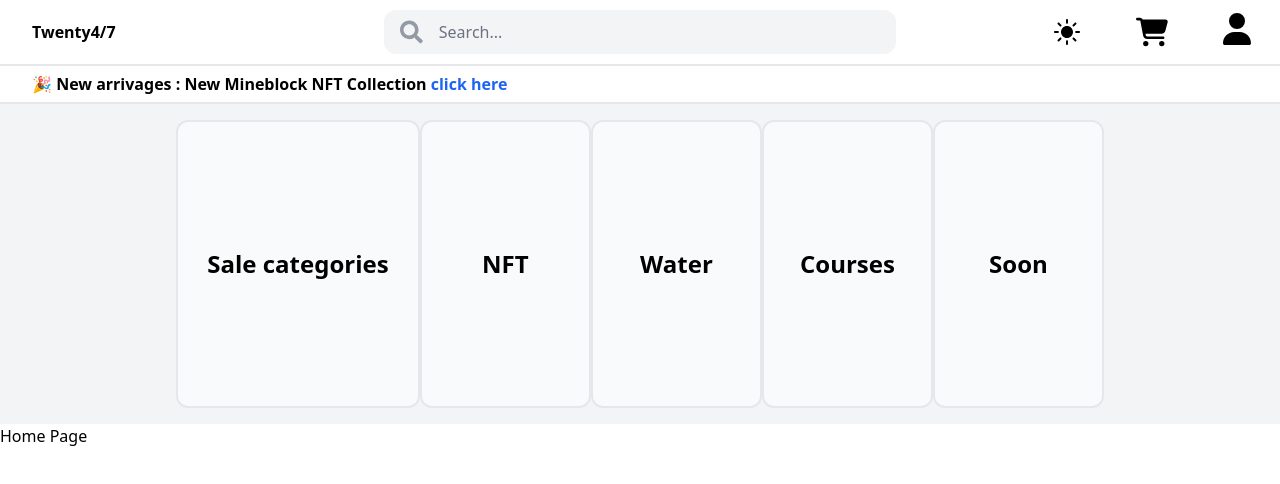
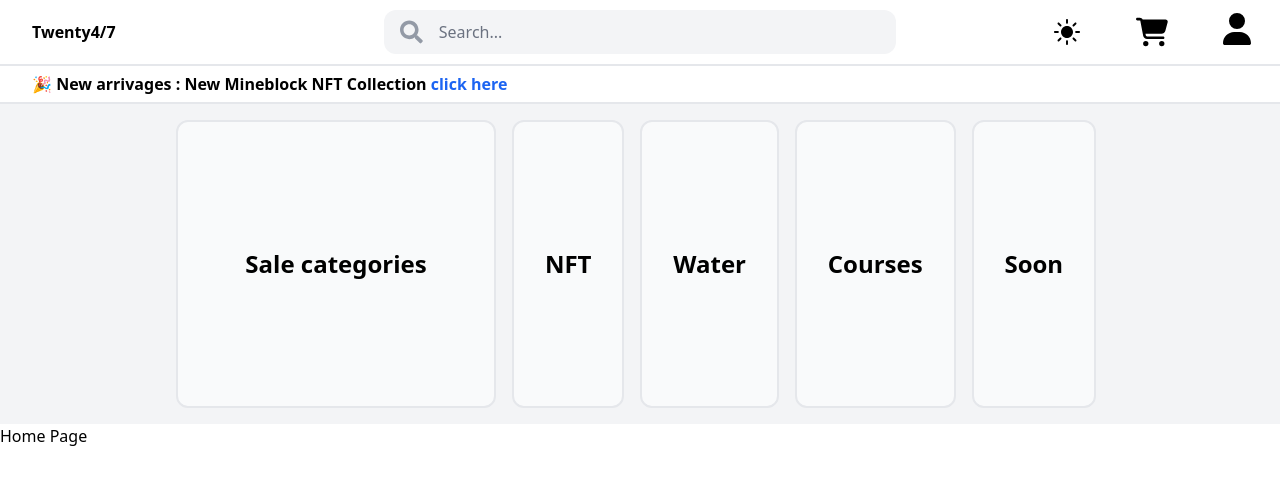
Before and after one commit to Sainseya/Twenty4-7, a React (Create React App) app in the folder app/twenty4-seven/: page / in a window 1280 px wide. Shown: the top 484 px of the page. Built offline with nearby package versions, Linux system fonts and the light colour scheme.

Commit message:
Update: Category Components

```diff
--- /dev/null
+++ b/app/twenty4-seven/src/Components/navigation/Categories.tsx
@@ -0,0 +1,19 @@
+import React from "react";
+import { motion } from "framer-motion";
+
+interface CategoriesProps {
+    categoryName: string;
+}
+
+const Categories: React.FC<CategoriesProps> = ({ categoryName }) => {
+  return (
+    <motion.button
+      whileHover={{ scale: 1.05 }}
+      className="flex h-72 flex-grow mx-2 bg-light_bg2 hover:bg-light_txtZone rounded-xl border-2 border-light_border items-center justify-center"
+    >
+      <p className="text-center font-semibold text-2xl">{categoryName}</p>
+    </motion.button>
+  );
+};
+
+export default Categories;
--- a/app/twenty4-seven/src/Components/navigation/CategoriesCarousel.tsx
+++ b/app/twenty4-seven/src/Components/navigation/CategoriesCarousel.tsx
@@ -1,36 +1,26 @@
 import React from "react";
-import { motion } from "framer-motion";
+import Categories from "./Categories";
 
-const CategoriesCarousel: React.FC = () => {
+interface CategoriesCarouselProps {
+  categoryName: string[];
+}
+
+const CategoriesCarousel: React.FC<CategoriesCarouselProps> = ({
+  categoryName,
+}) => {
+  const categoriesComponents = categoryName.map((categoryName, index) => (
+    <Categories key={index} categoryName={categoryName} />
+  ));
   return (
     <div className="flex w-full h-80 px-44 bg-light_txtZone items-center justify-between">
-      <div className="flex h-72 w-80 bg-light_bg2 rounded-xl border-2 border-light_border items-center justify-center">
+      <div className="flex h-72 w-80 mr-2 bg-light_bg2 rounded-xl border-2 border-light_border items-center justify-center">
         <p className="text-center font-semibold text-2xl">Sale categories</p>
       </div>
-      <motion.button
-        whileHover={{ scale: 1.05 }}
-        className="flex h-72 w-56 bg-light_bg2 hover:bg-light_txtZone rounded-xl border-2 border-light_border items-center justify-center"
-      >
-        <p className="text-center font-semibold text-2xl">NFT</p>
-      </motion.button>
-      <motion.button
-        whileHover={{ scale: 1.05 }}
-        className="flex h-72 w-56 bg-light_bg2 hover:bg-light_txtZone rounded-xl border-2 border-light_border items-center justify-center"
-      >
-        <p className="text-center font-semibold text-2xl">Water</p>
-      </motion.button>
-      <motion.button
-        whileHover={{ scale: 1.05 }}
-        className="flex h-72 w-56 bg-light_bg2 hover:bg-light_txtZone rounded-xl border-2 border-light_border items-center justify-center"
-      >
-        <p className="text-center font-semibold text-2xl">Courses</p>
-      </motion.button>
-      <motion.button
-        whileHover={{ scale: 1.05 }}
-        className="flex h-72 w-56 bg-light_bg2 hover:bg-light_txtZone rounded-xl border-2 border-light_border items-center justify-center"
-      >
-        <p className="text-center font-semibold text-2xl">Soon</p>
-      </motion.button>
+      {categoriesComponents}
+      {/* <Categories categorieName="NFT" />
+      <Categories categorieName="Water" />
+      <Categories categorieName="Courses" />
+      <Categories categorieName="Soon" /> */}
     </div>
   );
 };
--- a/app/twenty4-seven/src/Pages/Homepage.tsx
+++ b/app/twenty4-seven/src/Pages/Homepage.tsx
@@ -8,7 +8,7 @@ const Homepage: React.FC = () => {
     <div>
       <Topbar nameWebsite="Twenty4/7"/>
       <NewBanner newsText="New Mineblock NFT Collection"/>
-      <CategoriesCarousel />
+      <CategoriesCarousel categoryName={["NFT", "Water", "Courses", "Soon"]} />
       <h1>Home Page</h1>
     </div>
   );
```
